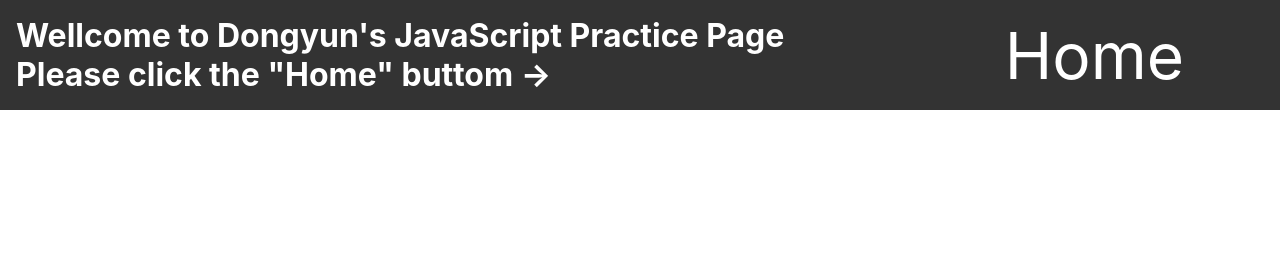
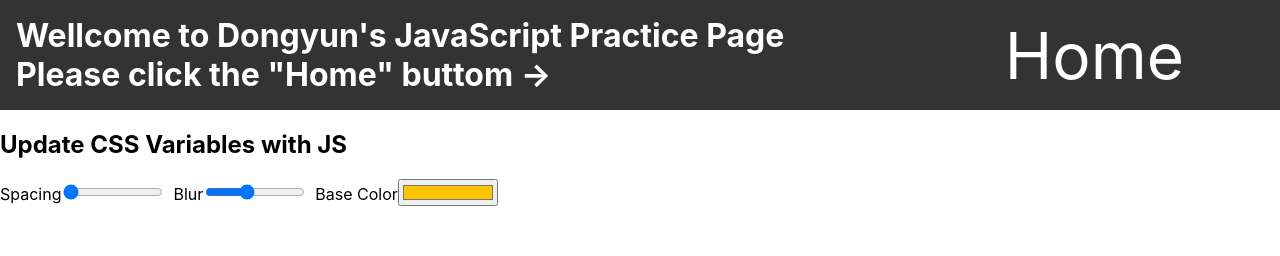
Before and after one commit to dongyunkim96/JavascriptPractice, a React (Create React App) app in the folder my-app/: page /3 in a window 1280 px wide. Shown: the top 256 px of the page. Built offline with nearby package versions, Linux system fonts and the light colour scheme; grey boxes are pictures that could not be loaded.

Commit message:
add page 3,4

```diff
--- a/my-app/src/App.js
+++ b/my-app/src/App.js
@@ -6,6 +6,8 @@ import Home from './components/Home/Home';
 import Footer from './components/Footer/Footer';
 import Page1 from './pages/1/Page1';
 import Page2 from './pages/2/Page2';
+import Page3 from './pages/3/Page3';
+import Page4 from './pages/4/Page4';
 
 function App() {
   return (
@@ -15,6 +17,8 @@ function App() {
         <Route path='/' element={<Home />} />
         <Route path='/1' element={<Page1 />} />
         <Route path='/2' element={<Page2 />} />
+        <Route path='/3' element={<Page3 />} />
+        <Route path='/4' element={<Page4 />} />
       </Routes>
       <Footer />
     </AppContainer>
--- /dev/null
+++ b/my-app/src/pages/3/Page3.js
@@ -0,0 +1,108 @@
+import React, { useState } from 'react';
+import styled from 'styled-components';
+
+const StyledPage3 = styled.div`
+  :root {
+    --base: #ffc600;
+    --spacing: 10px;
+    --blur: 10px;
+  }
+
+  body {
+    text-align: center;
+    background: #193549;
+    color: white;
+    font-family: 'helvetica neue', sans-serif;
+    font-weight: 100;
+    font-size: 50px;
+  }
+
+  .h1 {
+    color: var(--base);
+  }
+`;
+
+const Controls = styled.div`
+  margin-bottom: 50px;
+
+  labe {
+    margin-right: 10px;
+  }
+
+  input {
+    width: 100px;
+    margin-right: 10px;
+  }
+`;
+
+const StyledImg = styled.img`
+  padding: var(--spacing);
+  background: var(--base);
+  filter: blur(var(--blur));
+`;
+
+const Page3 = () => {
+    const [spacing, setSpacing] = useState(10);
+    const [blur, setBlur] = useState(10);
+    const [baseColor, setBaseColor] = useState('#ffc600');
+
+    const handleSpacingChange = (e) => {
+        setSpacing(e.target.value);
+        document.documentElement.style.setProperty('--spacing', `${e.target.value}px`);
+    };
+
+    const handleBlurChange = (e) => {
+        setBlur(e.target.value);
+        document.documentElement.style.setProperty('--blur', `${e.target.value}px`);
+    };
+
+    const handleBaseColorChange = (e) => {
+        setBaseColor(e.target.value);
+        document.documentElement.style.setProperty('--base', e.target.value);
+    }
+
+    return (
+        <>
+          <StyledPage3 />
+          <h2>Update CSS Variables with <span className='h1'>JS</span></h2>
+          <Controls className='controls'>
+            <label htmlFor='spacing'>Spacing</label>
+            <input
+              id='spacing'
+              type='range'
+              name='spacing'
+              min='10'
+              max='200'
+              value={spacing}
+              onChange={handleSpacingChange}
+              data-sizing="px"
+            />
+
+            <label htmlFor='blur'>Blur</label>
+            <input
+              id='blur'
+              type='range'
+              name='blur'
+              min='0'
+              max='25'
+              value={blur}
+              onChange={handleBlurChange}
+              data-sizing='px'
+            />
+
+            <label htmlFor='base'>Base Color</label>
+            <input
+              id='base'
+              type='color'
+              name='base'
+              value={baseColor}
+              onChange={handleBaseColorChange}
+            />
+          </Controls>
+
+          <StyledImg src='https://source.unsplash.com/7bwQXzbf6KE/800x500' alt='Unsplash' />
+        </>
+    );
+};
+
+export default Page3;
--- /dev/null
+++ b/my-app/src/pages/4/Page4.js
@@ -0,0 +1,89 @@
+import React, { useEffect, useState } from 'react';
+
+const Page4 = () => {
+  const inventors = [
+    { first: 'Albert', last: 'Einstein', year: 1879, passed: 1955 },
+    { first: 'Isaac', last: 'Newton', year: 1643, passed: 1727 },
+    { first: 'Galileo', last: 'Galilei', year: 1564, passed: 1642 },
+    { first: 'Marie', last: 'Curie', year: 1867, passed: 1934 },
+    { first: 'Johannes', last: 'Kepler', year: 1571, passed: 1630 },
+    { first: 'Nicolaus', last: 'Copernicus', year: 1473, passed: 1543 },
+    { first: 'Max', last: 'Planck', year: 1858, passed: 1947 },
+    { first: 'Katherine', last: 'Blodgett', year: 1898, passed: 1979 },
+    { first: 'Ada', last: 'Lovelace', year: 1815, passed: 1852 },
+    { first: 'Sarah E.', last: 'Goode', year: 1855, passed: 1905 },
+    { first: 'Lise', last: 'Meitner', year: 1878, passed: 1968 },
+    { first: 'Hanna', last: 'Hammarström', year: 1829, passed: 1909 }
+  ];
+
+  const people = [
+    'Bernhard, Sandra', 'Bethea, Erin', 'Becker, Carl', 'Bentsen, Lloyd', 'Beckett, Samuel', 'Blake, William', 'Berger, Ric', 'Beddoes, Mick', 'Beethoven, Ludwig',
+    'Belloc, Hilaire', 'Begin, Menachem', 'Bellow, Saul', 'Benchley, Robert', 'Blair, Robert', 'Benenson, Peter', 'Benjamin, Walter', 'Berlin, Irving',
+    'Benn, Tony', 'Benson, Leana', 'Bent, Silas', 'Berle, Milton', 'Berry, Halle', 'Biko, Steve', 'Beck, Glenn', 'Bergman, Ingmar', 'Black, Elk', 'Berio, Luciano',
+    'Berne, Eric', 'Berra, Yogi', 'Berry, Wendell', 'Bevan, Aneurin', 'Ben-Gurion, David', 'Bevel, Ken', 'Biden, Joseph', 'Bennington, Chester', 'Bierce, Ambrose',
+    'Billings, Josh', 'Birrell, Augustine', 'Blair, Tony', 'Beecher, Henry', 'Biondo, Frank'
+  ];
+
+  const data = ['car', 'car', 'truck', 'truck', 'bike', 'walk', 'car', 'van', 'bike', 'walk', 'car', 'van', 'car', 'truck'];
+
+  const [results, setResults] = useState({});
+
+  useEffect(() => {
+    // 1. Filter the list of inventors for those who were born in the 1500's
+    const fifteen = inventors.filter(inventor => inventor.year >= 1500 && inventor.year < 1600);
+
+    // 2. Give us an array of the inventor first and last names
+    const fullNames = inventors.map(inventor => `${inventor.first} ${inventor.last}`);
+
+    // 3. Sort the inventors by birthdate, oldest to youngest
+    const ordered = inventors.sort((a, b) => (a.year > b.year ? 1 : -1));
+
+    // 4. How many years did all the inventors live?
+    const totalYears = inventors.reduce((total, inventor) => total + (inventor.passed - inventor.year), 0);
+
+    // 5. Sort the inventors by years lived
+    const oldest = inventors.sort((a, b) => {
+      const lastInventor = a.passed - a.year;
+      const nextInventor = b.passed - b.year;
+      return lastInventor > nextInventor ? -1 : 1;
+    });
+
+    // 6. Create a list of Boulevards in Paris that contain 'de' anywhere in the name
+    // This step cannot be done in React as it involves fetching data from Wikipedia.
+
+    // 7. Sort the people alphabetically by last name
+    const alpha = people.sort((lastOne, nextOne) => {
+      const [aLast] = lastOne.split(', ');
+      const [bLast] = nextOne.split(', ');
+      return aLast > bLast ? 1 : -1;
+    });
+
+    // 8. Sum up the instances of each of these
+    const transportation = data.reduce((obj, item) => {
+      if (!obj[item]) {
+        obj[item] = 0;
+      }
+      obj[item]++;
+      return obj;
+    }, {});
+
+    setResults({
+      fifteen,
+      fullNames,
+      ordered,
+      totalYears,
+      oldest,
+      alpha,
+      transportation
+    });
+  }, []);
+
+  return (
+    <div>
+      <p><em>Psst: have a look at the JavaScript Console</em> 💁</p>
+      <pre>{JSON.stringify(results, null, 2)}</pre>
+    </div>
+  );
+};
+
+export default Page4;
```
